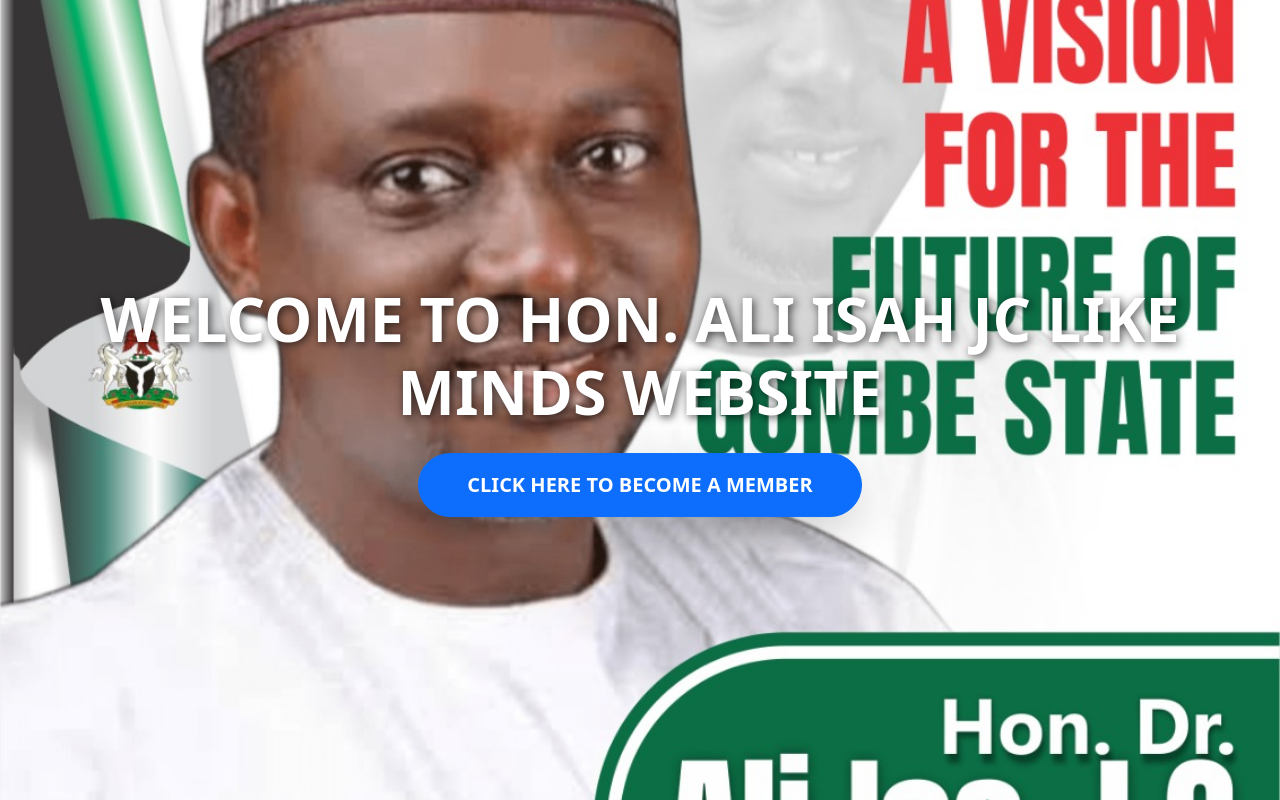
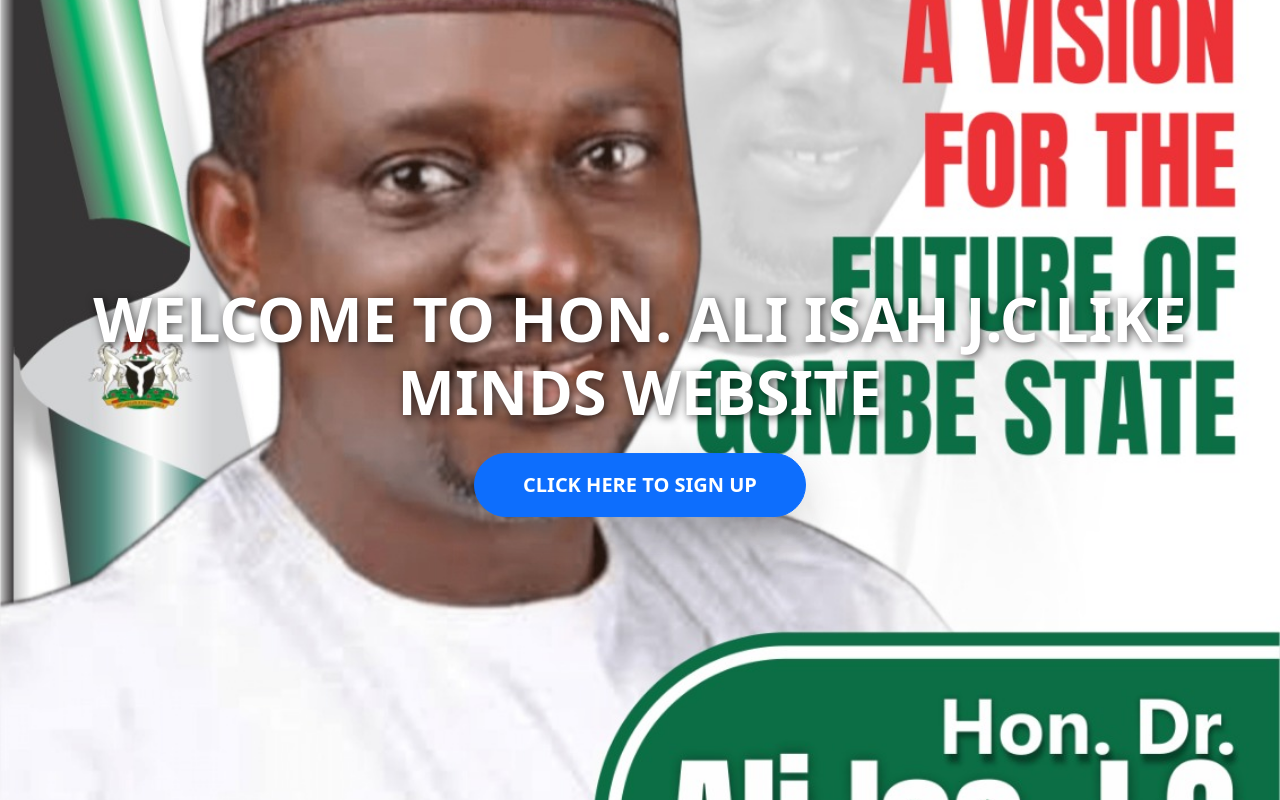
Before and after one commit to Faroukh007/AIJC-likeMinds, a Flask app: page / in a window 1280 px wide. Run offline with Flask 3, Linux system fonts and the light colour scheme.

Commit message:
Update landing.html

```diff
--- a/templates/landing.html
+++ b/templates/landing.html
@@ -21,8 +21,8 @@
             <div class="carousel-item" style="background-image: url('https://images.unsplash.com/photo-1540910419892-4a36d2c3266c?w=1200');"></div>
         </div>
         <div class="hero-content">
-            <h1 class="fw-bold mb-4">WELCOME TO HON. ALI ISAH JC LIKE MINDS WEBSITE</h1>
-            <a href="/register" class="btn btn-primary btn-lg px-5 py-3 rounded-pill shadow-lg fw-bold">CLICK HERE TO BECOME A MEMBER</a>
+            <h1 class="fw-bold mb-4">WELCOME TO HON. ALI ISAH J.C LIKE MINDS WEBSITE</h1>
+            <a href="/register" class="btn btn-primary btn-lg px-5 py-3 rounded-pill shadow-lg fw-bold">CLICK HERE TO SIGN UP</a>
         </div>
     </div>
     <script src="https://cdn.jsdelivr.net/npm/bootstrap@5.3.0/dist/js/bootstrap.bundle.min.js"></script>
```
